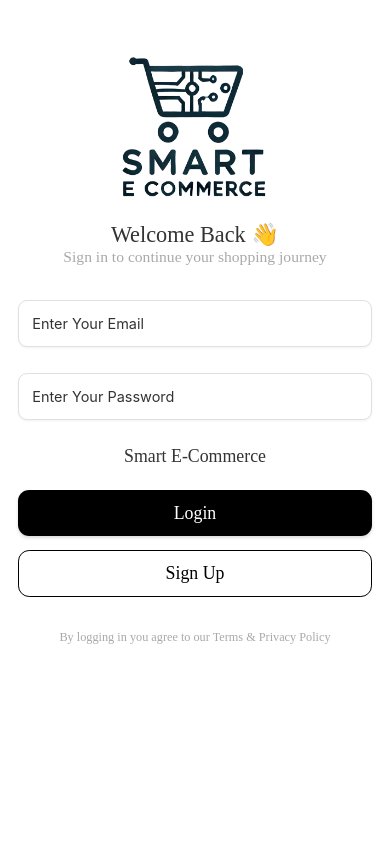
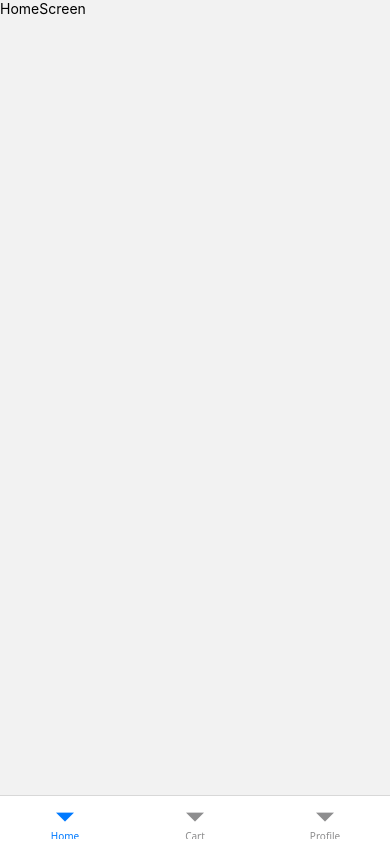
Before and after one commit to Abdulzizi/smart-ecommerce, a React Native app: screen /MainAppBottomTabs in a window 390 px wide. Built offline with nearby package versions, Linux system fonts and the light colour scheme.

Commit message:
add main bottom tabs to main screen

```diff
--- a/App.tsx
+++ b/App.tsx
@@ -5,11 +5,12 @@ import SignInScreen from './src/screens/SignInScreen';
 import SignUpScreen from './src/screens/SignUpScreen';
 import AuthStack from './src/navigation/AuthStack';
 import { NavigationContainer } from '@react-navigation/native';
+import MainAppStack from './src/navigation/MainAppStack';
 
 export default function App() {
   return (
       <NavigationContainer>
-        <AuthStack />
+        <MainAppStack />
       </NavigationContainer>
     );
 }
--- a/package.json
+++ b/package.json
@@ -9,6 +9,7 @@
     "web": "expo start --web"
   },
   "dependencies": {
+    "@react-navigation/bottom-tabs": "^7.4.7",
     "@react-navigation/native": "^7.1.17",
     "@react-navigation/stack": "^7.4.8",
     "expo": "~54.0.9",
--- /dev/null
+++ b/src/navigation/MainAppBottomTabs.tsx
@@ -0,0 +1,16 @@
+import { createBottomTabNavigator } from "@react-navigation/bottom-tabs";
+import HomeScreen from "../screens/HomeScreen";
+import CartScreen from "../screens/CartScreen";
+import ProfileScreen from "../screens/ProfileScreen";
+
+const Tab = createBottomTabNavigator();
+
+export default function MainAppBottomTabs() {
+    return (
+        <Tab.Navigator screenOptions={{ headerShown: false }}>
+            <Tab.Screen name="Home" component={HomeScreen} />
+            <Tab.Screen name="Cart" component={CartScreen} />
+            <Tab.Screen name="Profile" component={ProfileScreen} />
+        </Tab.Navigator>
+    );
+}
--- /dev/null
+++ b/src/navigation/MainAppStack.tsx
@@ -0,0 +1,14 @@
+import { createStackNavigator } from "@react-navigation/stack";
+import AuthStack from "./AuthStack";
+import MainAppBottomTabs from "./MainAppBottomTabs";
+
+const Stack = createStackNavigator();
+
+export default function MainAppStack() {
+    return (
+        <Stack.Navigator screenOptions={{ headerShown: false }}>
+            <Stack.Screen name="AuthStack" component={AuthStack} />
+            <Stack.Screen name="MainAppBottomTabs" component={MainAppBottomTabs} />
+        </Stack.Navigator>
+    );
+}
--- /dev/null
+++ b/src/screens/CartScreen.tsx
@@ -0,0 +1,14 @@
+import { StyleSheet, Text, View } from 'react-native'
+import React from 'react'
+
+const CartScreen = () => {
+  return (
+    <View>
+      <Text>CartScreen</Text>
+    </View>
+  )
+}
+
+export default CartScreen
+
+const styles = StyleSheet.create({})
--- /dev/null
+++ b/src/screens/HomeScreen.tsx
@@ -0,0 +1,14 @@
+import { StyleSheet, Text, View } from 'react-native'
+import React from 'react'
+
+const HomeScreen = () => {
+  return (
+    <View>
+      <Text>HomeScreen</Text>
+    </View>
+  )
+}
+
+export default HomeScreen
+
+const styles = StyleSheet.create({})
--- /dev/null
+++ b/src/screens/ProfileScreen.tsx
@@ -0,0 +1,14 @@
+import { StyleSheet, Text, View } from 'react-native'
+import React from 'react'
+
+const ProfileScreen = () => {
+  return (
+    <View>
+      <Text>ProfileScreen</Text>
+    </View>
+  )
+}
+
+export default ProfileScreen
+
+const styles = StyleSheet.create({})
--- a/src/screens/SignInScreen.tsx
+++ b/src/screens/SignInScreen.tsx
@@ -54,7 +54,7 @@ const SignInScreen = () => {
                     textColor={AppColor.white}
                     style={styles.buttonLogin}
                     title='Login'
-                    onPress={() => { }}
+                    onPress={() => { navigation.navigate('MainAppBottomTabs' as never) }}
                 />
                 <AppButton
                     variant='outline'
```
Also changed, not shown: 1 other file (tests, documents, lock files or other folders).
